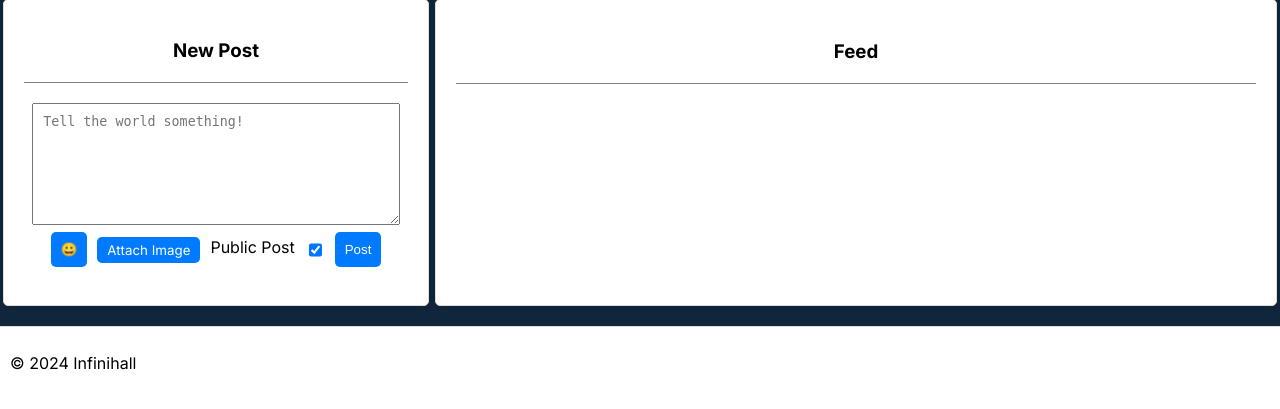
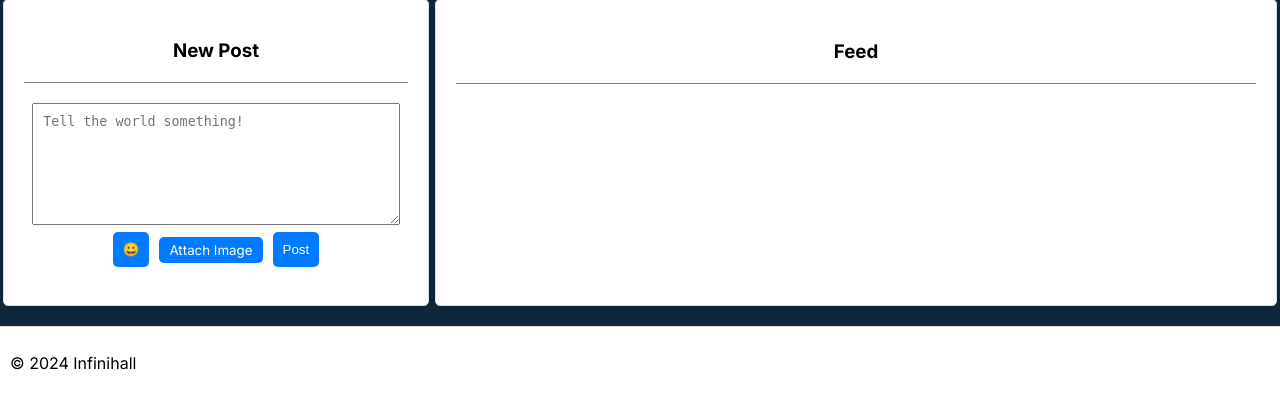
Before and after one commit to slimer37/108-video-share-site, a Flask app: page /dashboard in a window 1280 px wide. Shown: the part 124-533 px from the top of the page. Run offline with Flask 3, Linux system fonts and the light colour scheme; a user stored in the database is signed in; data that the repository does not hold is empty; some libraries are stand-ins or nearby versions.

Commit message:
removed public post checkmark

```diff
--- a/templates/dashboard.html
+++ b/templates/dashboard.html
@@ -22,8 +22,6 @@
                     <label for="imageInput" class="btn" style="margin:0;">Attach Image</label>
                     <input type="file" id="imageInput" accept="image/*" style="display: none;" />
                 </div>
-
-                {{ form.is_public.label }} {{ form.is_public }}
 
                 <button type="submit" id="postButton" class="btn">Post</button>
             </div>
```
